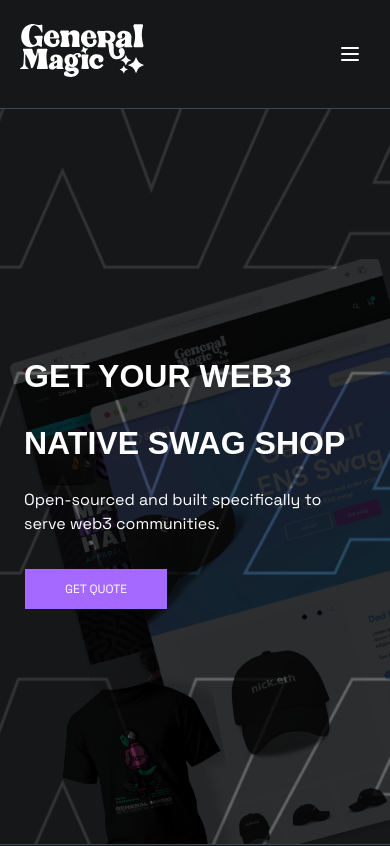
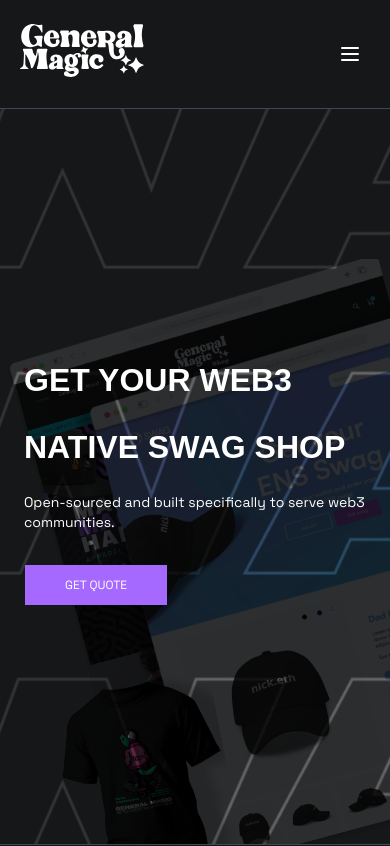
Before and after one commit to GeneralMagicio/GM-Website, a Next.js app: page /shop in a window 390 px wide. Shown: the top 846 px of the page. Built offline with nearby package versions, Linux system fonts and the light colour scheme; grey boxes are pictures that could not be loaded; a web font is replaced by a local one.

Commit message:
fix: what we do cards for small mobile

```diff
--- a/src/components/Home/WeDo/Card.tsx
+++ b/src/components/Home/WeDo/Card.tsx
@@ -8,8 +8,8 @@
     <div>
       <div className="h-grid-line h-[1px]"></div>
       <div className="mt-10">
-        <h2 className="font-akira text-[26px]">{title}</h2>
-        <p className="text-2xl mt-6">{description}</p>
+        <h2 className="font-akira sm:text-xl md:text-[26px]">{title}</h2>
+        <p className="text-sm md:text-2xl mt-6">{description}</p>
         {/* <div className="flex my-6 items-center hover:underline text-magicPurple-300 hover:cursor-pointer">
           <p className="uppercase mr-2">Learn more</p>
           <div className="">
--- a/src/components/Home/WeDo/index.tsx
+++ b/src/components/Home/WeDo/index.tsx
@@ -23,7 +23,7 @@
   return (
     <div className="mt-20 md:mt-44 mx-12 lg:mx-32 ">
       <div className="flex flex-col md:flex-row items-center">
-        <div className="grid md:grid-cols-2 gap-x-12 md:gap-y-[88px] gap-y-8">
+        <div className="grid md:grid-cols-2 md:gap-x-12 md:gap-y-[88px] gap-y-8">
           <Title>
             <span>What</span>
             <span>we do</span>
--- a/src/components/base/Subtitle.tsx
+++ b/src/components/base/Subtitle.tsx
@@ -14,7 +14,7 @@
   return (
     <p
       className={classnames(
-        'text-white flex flex-col xl:text-2xl md:leading-8 w-fit',
+        'text-white flex flex-col text-sm sm:text-base xl:text-2xl md:leading-8 w-fit',
         paddingBottom === true ? 'pb-8' : 'pb-0',
         paddingTop === true ? 'pt-3' : 'pt-0'
       )}
```
